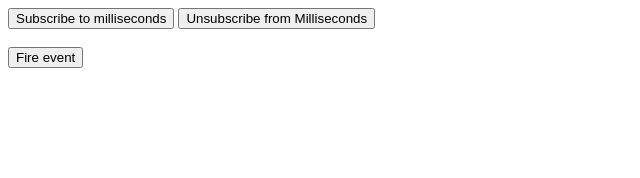
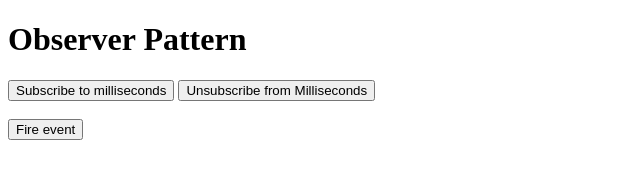
Before and after one commit to PatrickBoyn/ObserverPatternJS, a plain HTML site: page index.html in a window 1280 px wide. Shown: the whole page, without its empty margins (0-640 px from the left). Drawn offline with Linux system fonts and the light colour scheme.

Commit message:
Added a title.

```diff
--- a/index.html
+++ b/index.html
@@ -8,6 +8,7 @@
     <title>Observer Pattern example</title>
   </head>
   <body>
+    <h1>Observer Pattern</h1>
     <button class="sub-ms">Subscribe to milliseconds</button>
     <button class="unsubscribe-ms">Unsubscribe from Milliseconds</button>
     <br /><br />
```
